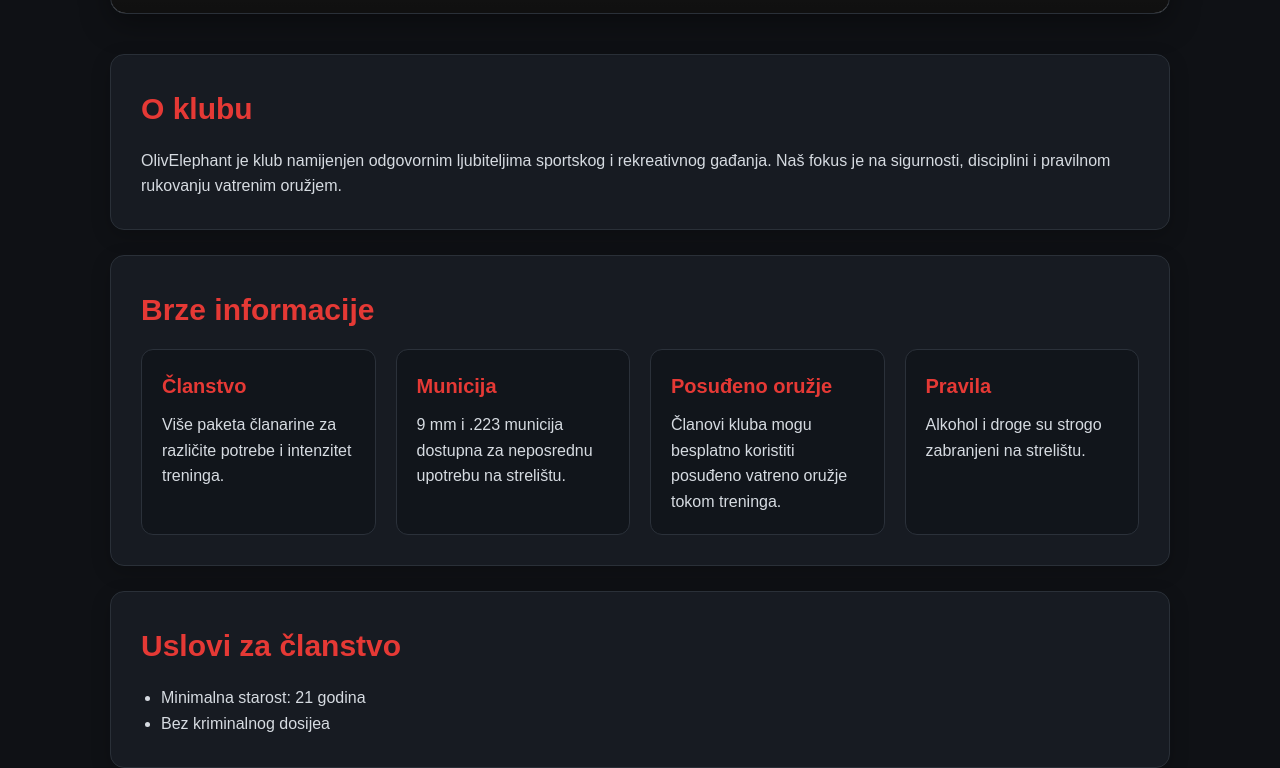
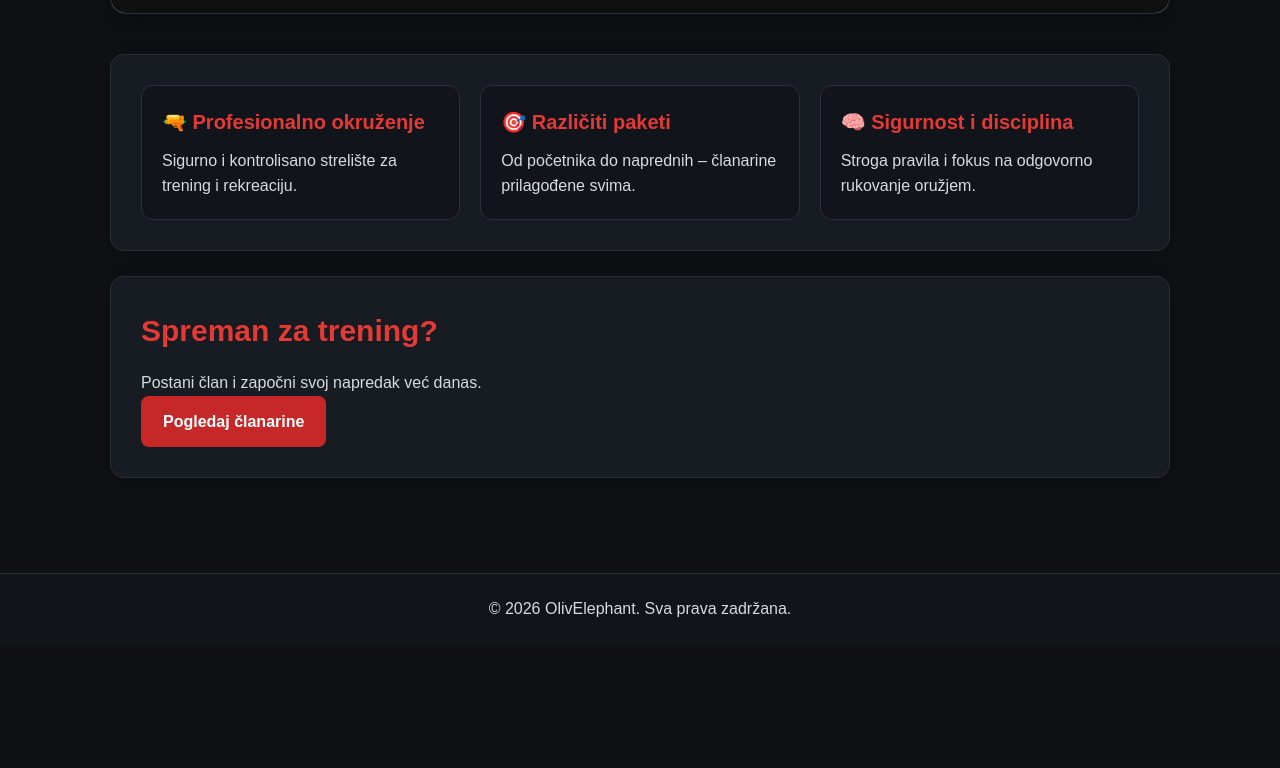
Before and after one commit to B3lk00/-OlivElephant, a plain HTML site: page index.html in a window 1280 px wide. Shown: the part 678-1446 px from the top of the page. After the commit the page ends 1322 px from the top, so only its background shows below. Drawn offline with Linux system fonts and the light colour scheme; grey boxes are pictures that could not be loaded.

Commit message:
Update index.html

```diff
--- a/index.html
+++ b/index.html
@@ -65,46 +65,33 @@
 
 </section>
 
-    <section>
-      <h2>O klubu</h2>
-      <p>
-        OlivElephant je klub namijenjen odgovornim ljubiteljima sportskog i rekreativnog gađanja.
-        Naš fokus je na sigurnosti, disciplini i pravilnom rukovanju vatrenim oružjem.
-      </p>
-    </section>
+  <section class="quick-info scroll-anim">
+    <div class="info-grid">
 
-    <section>
-      <h2>Brze informacije</h2>
-      <div class="info-grid">
       <div class="info-box">
-          <h3>Članstvo</h3>
-          <p>Više paketa članarine za različite potrebe i intenzitet treninga.</p>
+        <h3>🔫 Profesionalno okruženje</h3>
+        <p>Sigurno i kontrolisano strelište za trening i rekreaciju.</p>
       </div>
 
       <div class="info-box">
-          <h3>Municija</h3>
-          <p>9 mm i .223 municija dostupna za neposrednu upotrebu na strelištu.</p>
+        <h3>🎯 Različiti paketi</h3>
+        <p>Od početnika do naprednih – članarine prilagođene svima.</p>
       </div>
 
       <div class="info-box">
-          <h3>Posuđeno oružje</h3>
-          <p>Članovi kluba mogu besplatno koristiti posuđeno vatreno oružje tokom treninga.</p>
+        <h3>🧠 Sigurnost i disciplina</h3>
+        <p>Stroga pravila i fokus na odgovorno rukovanje oružjem.</p>
       </div>
 
-        <div class="info-box">
-          <h3>Pravila</h3>
-          <p>Alkohol i droge su strogo zabranjeni na strelištu.</p>
-        </div>
     </div>
   </section>
 
-    <section>
-      <h2>Uslovi za članstvo</h2>
-      <ul>
-        <li>Minimalna starost: 21 godina</li>
-        <li>Bez kriminalnog dosijea</li>
-      </ul>
+  <section class="cta scroll-anim">
+    <h2>Spreman za trening?</h2>
+    <p>Postani član i započni svoj napredak već danas.</p>
+    <a href="cjenovnik.html" class="dugme">Pogledaj članarine</a>
   </section>
+
 </main>
 
 <footer>
```
Lines whose indentation alone changed are shown as unchanged.
